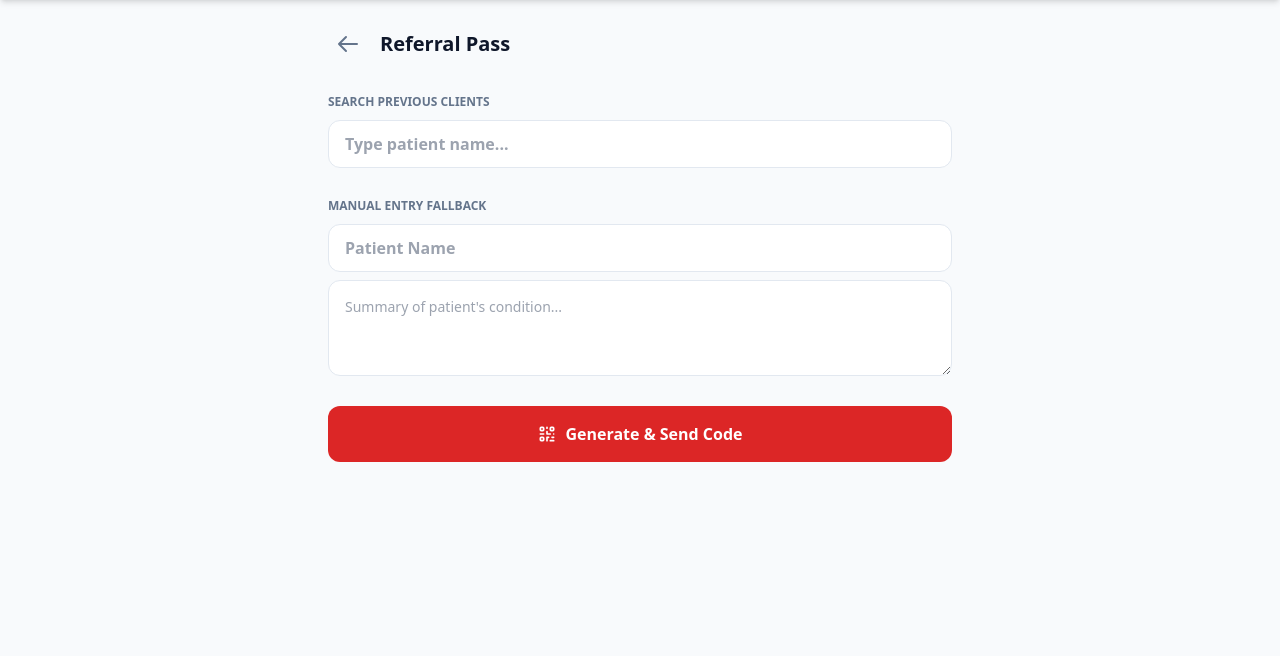
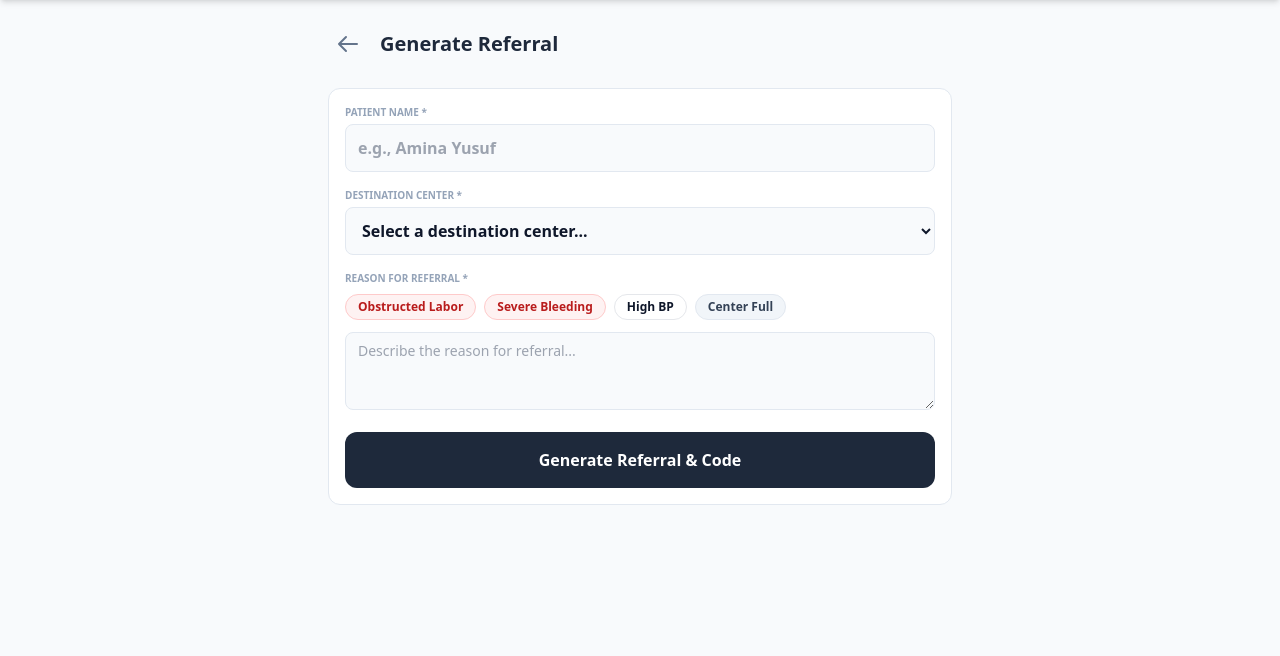
Before and after one commit to adebayo-victor/Smart-health-prototype-1, a Flask app: page /referral in a window 1280 px wide. Shown: the part 104-760 px from the top of the page. Run offline with Flask 3, Linux system fonts and the light colour scheme; some libraries are stand-ins or nearby versions.

Commit message:
Update referral form layout and functionality

```diff
--- a/templates/referral.html
+++ b/templates/referral.html
@@ -1,68 +1,116 @@
 {% extends "base.html" %}
+<script src="https://cdnjs.cloudflare.com/ajax/libs/qrcodejs/1.0.0/qrcode.min.js"></script>
 
 {% block content %}
-<div class="pb-20">
+<div class="pb-32">
     <div class="flex items-center gap-3 mb-6">
         <a href="/" class="w-10 h-10 flex items-center justify-center text-slate-500 hover:bg-slate-100 rounded-full transition">
             <svg xmlns="http://www.w3.org/2000/svg" class="h-6 w-6" fill="none" viewBox="0 0 24 24" stroke="currentColor"><path stroke-linecap="round" stroke-linejoin="round" stroke-width="2" d="M10 19l-7-7m0 0l7-7m-7 7h18" /></svg>
         </a>
-        <h1 class="text-xl font-black text-slateDark">Referral Pass</h1>
+        <h1 class="text-xl font-black text-slate-800">Generate Referral</h1>
     </div>
 
-    <!-- Input State -->
-    <div id="inputState" class="space-y-6">
-        <div class="space-y-2">
-            <label class="text-xs font-bold uppercase text-slate-500">Search Previous Clients</label>
-            <input type="text" placeholder="Type patient name..." class="w-full min-h-12 px-4 rounded-xl border border-slate-200 bg-white font-bold focus:outline-none focus:ring-2 focus:ring-emerald">
+    <!-- Input Form -->
+    <div id="referralForm" class="bg-white p-4 rounded-xl border border-slate-200 mb-6 space-y-4">
+        <div>
+            <label class="text-[10px] font-bold text-slate-400 uppercase block mb-1">Patient Name *</label>
+            <input type="text" id="patient_name" class="w-full min-h-12 px-3 rounded-lg border border-slate-200 bg-slate-50 text-base font-bold focus:outline-none focus:ring-2 focus:ring-emerald-500" placeholder="e.g., Amina Yusuf">
         </div>
 
-        <div class="space-y-2">
-            <label class="text-xs font-bold uppercase text-slate-500">Manual Entry Fallback</label>
-            <input type="text" id="patientName" placeholder="Patient Name" class="w-full min-h-12 px-4 rounded-xl border border-slate-200 bg-white font-bold focus:outline-none focus:ring-2 focus:ring-emerald">
-            <textarea id="condition" placeholder="Summary of patient's condition..." class="w-full min-h-24 p-4 rounded-xl border border-slate-200 bg-white text-sm focus:outline-none focus:ring-2 focus:ring-emerald"></textarea>
+        <div>
+            <label class="text-[10px] font-bold text-slate-400 uppercase block mb-1">Destination Center *</label>
+            <select id="center_select" class="w-full min-h-12 px-3 rounded-lg border border-slate-200 bg-slate-50 text-base font-bold focus:outline-none focus:ring-2 focus:ring-emerald-500">
+                <option value="" disabled selected>Loading centers...</option>
+            </select>
         </div>
 
-        <button onclick="generatePass()" class="w-full min-h-14 bg-crimson text-white rounded-xl font-bold flex items-center justify-center gap-2 hover:bg-crimson/90 transition">
-            <svg xmlns="http://www.w3.org/2000/svg" class="h-5 w-5" fill="none" viewBox="0 0 24 24" stroke="currentColor"><path stroke-linecap="round" stroke-linejoin="round" stroke-width="2" d="M12 4v1m6 11h2m-6 0h-2v4m0-11v3m0 0h.01M12 12h4.01M16 20h4M4 12h4m12 0h.01M5 8h2a1 1 0 001-1V5a1 1 0 00-1-1H5a1 1 0 00-1 1v2a1 1 0 001 1zm12 0h2a1 1 0 001-1V5a1 1 0 00-1-1h-2a1 1 0 00-1 1v2a1 1 0 001 1zM5 20h2a1 1 0 001-1v-2a1 1 0 00-1-1H5a1 1 0 00-1 1v2a1 1 0 001 1z" /></svg>
-            Generate & Send Code
+        <div>
+            <label class="text-[10px] font-bold text-slate-400 uppercase block mb-2">Reason for Referral *</label>
+            <div class="flex flex-wrap gap-2 mb-3">
+                <button type="button" onclick="addTag('Obstructed Labor')" class="px-3 py-1 bg-red-50 text-red-700 text-xs font-bold rounded-full border border-red-200 hover:bg-red-100">Obstructed Labor</button>
+                <button type="button" onclick="addTag('Severe Bleeding')" class="px-3 py-1 bg-red-50 text-red-700 text-xs font-bold rounded-full border border-red-200 hover:bg-red-100">Severe Bleeding</button>
+                <button type="button" onclick="addTag('High BP / Preeclampsia')" class="px-3 py-1 bg-amber-50 text-amber-700 text-xs font-bold rounded-full border border-amber-200 hover:bg-amber-100">High BP</button>
+                <button type="button" onclick="addTag('Facility at Capacity')" class="px-3 py-1 bg-slate-100 text-slate-700 text-xs font-bold rounded-full border border-slate-200 hover:bg-slate-200">Center Full</button>
+            </div>
+            <textarea id="reason" rows="3" class="w-full px-3 py-2 rounded-lg border border-slate-200 bg-slate-50 text-sm font-medium focus:outline-none focus:ring-2 focus:ring-emerald-500" placeholder="Describe the reason for referral..."></textarea>
+        </div>
+
+        <button onclick="generateReferral()" class="w-full min-h-14 bg-slate-800 text-white rounded-xl font-bold flex items-center justify-center gap-2 hover:bg-slate-700 transition">
+            Generate Referral & Code
         </button>
     </div>
 
-    <!-- Generated State (Hidden by default) -->
-    <div id="generatedState" class="hidden text-center space-y-6 py-10">
-        <!-- Mock QR Code drawn with CSS Grid -->
-        <div class="w-64 h-64 mx-auto bg-white p-4 rounded-2xl border-4 border-slateDark grid grid-cols-12 gap-0.5">
-            <!-- Generating a random-looking pattern -->
-            <script>
-                for(let i=0; i<144; i++) {
-                    const isBlack = Math.random() > 0.5 ? 'bg-slateDark' : 'bg-white';
-                    document.write(`<div class="w-full h-full ${isBlack}"></div>`);
-                }
-            </script>
+    <!-- Result Card -->
+    <div id="referralCard" class="hidden bg-white p-6 rounded-2xl border-2 border-dashed border-slate-300 text-center space-y-4">
+        <p class="text-[10px] font-black uppercase text-slate-400">Referral Code</p>
+        <h2 id="displayCode" class="text-4xl font-black text-slate-800 tracking-wider"></h2>
+        <div id="qrcode" class="flex justify-center my-4"></div>
+        <div class="text-left bg-slate-50 p-4 rounded-xl space-y-2">
+            <p class="text-xs"><span class="font-bold text-slate-500">Patient:</span> <span id="displayName" class="font-bold text-slate-800"></span></p>
+            <p class="text-xs"><span class="font-bold text-slate-500">Destination:</span> <span id="displayFacility" class="font-bold text-slate-800"></span></p>
+            <p class="text-xs"><span class="font-bold text-slate-500">Reason:</span> <span id="displayReason" class="font-bold text-slate-800"></span></p>
         </div>
-
-        <div>
-            <p class="text-xs font-bold text-slate-500 uppercase">Referral Code</p>
-            <p class="text-2xl font-black text-slateDark">#REF-8821</p>
-        </div>
-
-        <button class="w-full min-h-14 bg-amber text-white rounded-xl font-bold flex items-center justify-center gap-2 hover:bg-amber/90 transition">
-            <svg xmlns="http://www.w3.org/2000/svg" class="h-5 w-5" fill="none" viewBox="0 0 24 24" stroke="currentColor"><path stroke-linecap="round" stroke-linejoin="round" stroke-width="2" d="M12 19l9 2-9-18-9 18 9-2zm0 0v-8" /></svg>
-            Sent via Offline SMS
-        </button>
-
-        <button onclick="resetReferral()" class="text-sm font-bold text-slate-500 underline hover:text-slateDark">Create Another</button>
+        <button onclick="window.print()" class="w-full min-h-12 bg-emerald-600 text-white rounded-xl font-bold hover:bg-emerald-700 transition">Print / Save as PDF</button>
+        <a href="/" class="block text-sm font-bold text-slate-500 hover:text-slate-800">Return Home</a>
     </div>
 </div>
 
 <script>
-    function generatePass() {
-        document.getElementById('inputState').classList.add('hidden');
-        document.getElementById('generatedState').classList.remove('hidden');
+let currentEncounterId = null;
+
+// Read encounter_id + name from URL (when arriving via "Refer Patient" button)
+const params = new URLSearchParams(window.location.search);
+if (params.get('encounter_id')) currentEncounterId = params.get('encounter_id');
+if (params.get('patient_name')) document.getElementById('patient_name').value = params.get('patient_name');
+
+// Load centers
+fetch('/api/centers')
+    .then(res => res.json())
+    .then(centers => {
+        const select = document.getElementById('center_select');
+        select.innerHTML = '<option value="" disabled selected>Select a destination center...</option>';
+        centers.forEach(c => {
+            select.innerHTML += `<option value="${c.id}">${c.name} (${c.location})</option>`;
+        });
+    });
+
+function addTag(text) {
+    const t = document.getElementById('reason');
+    t.value += (t.value ? ', ' : '') + text;
+}
+
+async function generateReferral() {
+    const patientName = document.getElementById('patient_name').value.trim();
+    const centerId = document.getElementById('center_select').value;
+    const reason = document.getElementById('reason').value.trim();
+    if (!patientName || !centerId || !reason) { alert("Please fill in all required fields."); return; }
+
+    const body = { patient_name: patientName, center_id: centerId, reason: reason };
+    if (currentEncounterId) body.encounter_id = currentEncounterId;
+
+    try {
+        const response = await fetch('/api/referral', {
+            method: 'POST', headers: { 'Content-Type': 'application/json' }, body: JSON.stringify(body)
+        });
+        const raw = await response.text();
+        let data; try { data = JSON.parse(raw); } catch (e) { throw new Error("Server returned invalid response."); }
+        if (!response.ok) throw new Error(data.error || 'Server error');
+
+        document.getElementById('referralForm').classList.add('hidden');
+        document.getElementById('referralCard').classList.remove('hidden');
+        document.getElementById('displayCode').innerText = data.referral_code;
+        document.getElementById('displayName').innerText = data.patient_name;
+        document.getElementById('displayFacility').innerText = data.facility;
+        document.getElementById('displayReason').innerText = data.reason;
+
+        document.getElementById('qrcode').innerHTML = "";
+        new QRCode(document.getElementById("qrcode"), {
+            text: data.referral_code, width: 150, height: 150,
+            colorDark: "#0f172a", colorLight: "#ffffff", correctLevel: QRCode.CorrectLevel.H
+        });
+    } catch (error) {
+        alert('Error: ' + error.message);
     }
-    function resetReferral() {
-        document.getElementById('inputState').classList.remove('hidden');
-        document.getElementById('generatedState').classList.add('hidden');
-    }
+}
 </script>
 {% endblock %}
```
